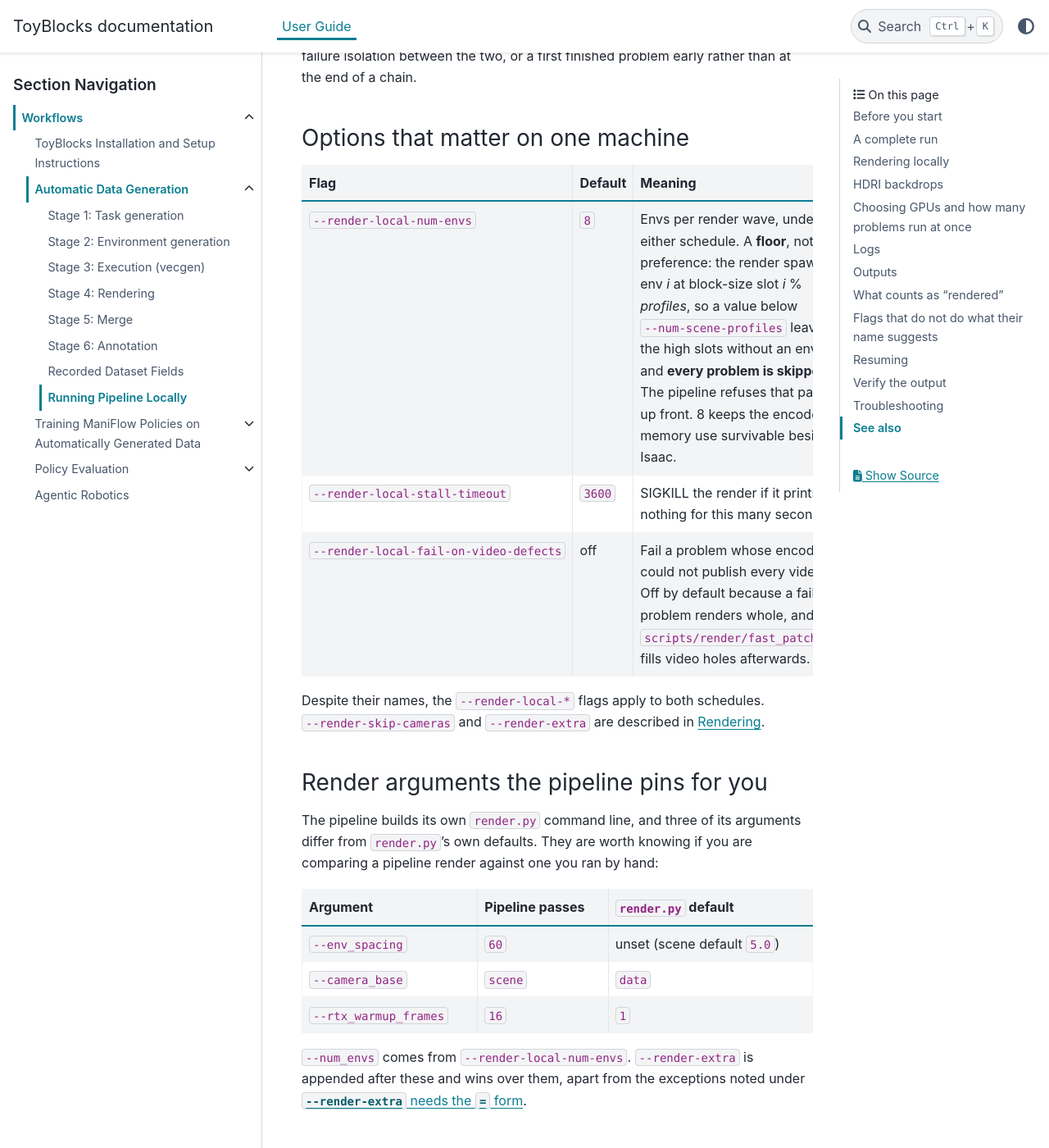
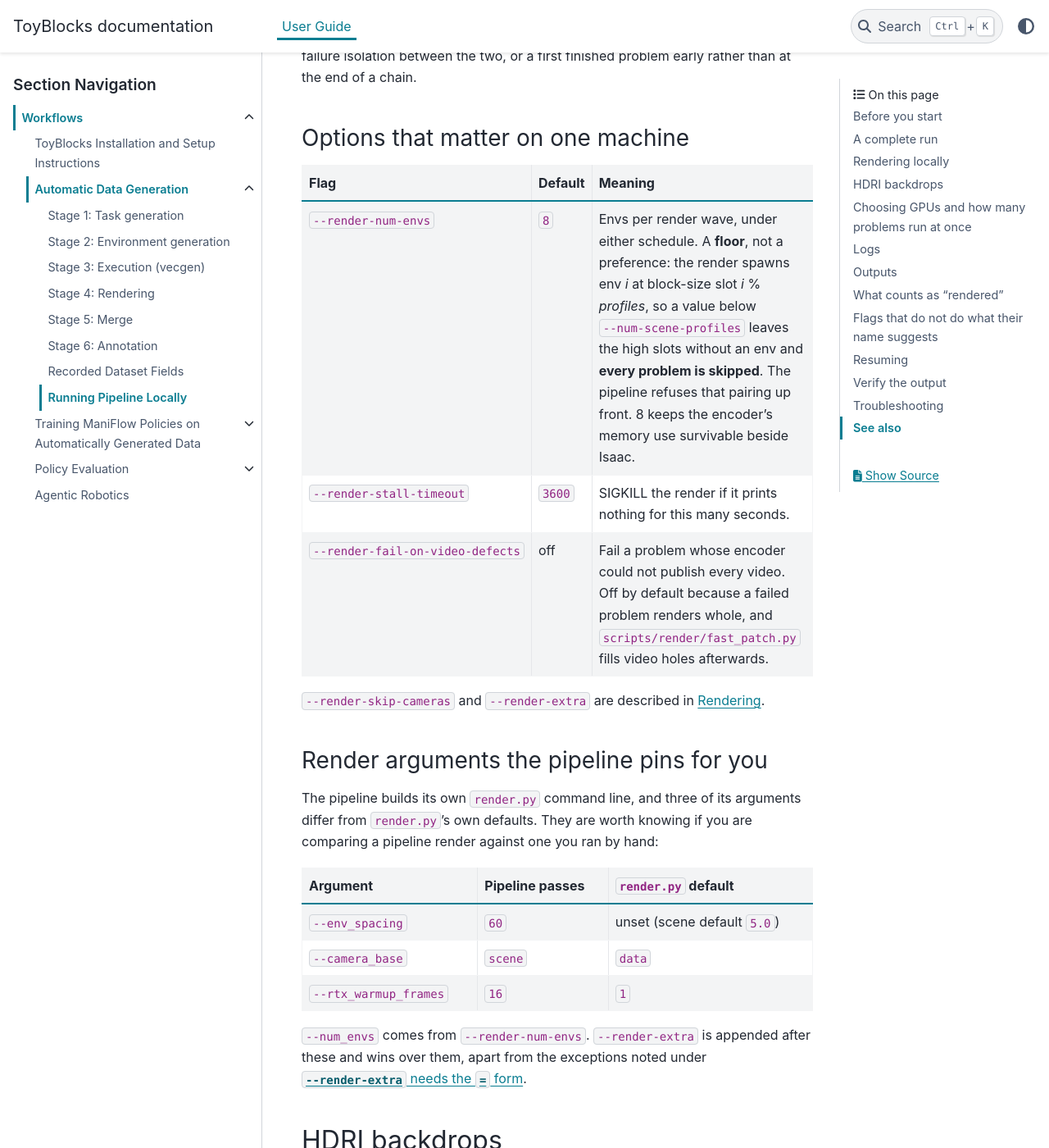
Before and after one commit to allenai/ToyBlocks, a Sphinx documentation site: the page built from docs/source/user_guide/workflows/datagen/local.md, in a window 1280 px wide and 1400 px high, scrolled down 4777 px. Shown: the whole window at 82% size. Built offline with Sphinx 7.4.7 and the PyData theme 0.15.4, drawn with Linux system fonts in a browser that asks for light colours; some of the changed text lies outside the part shown.

Commit message:
datagen: drop the misleading local prefix from the render flags

```diff
--- a/docs/source/user_guide/workflows/datagen/local.md
+++ b/docs/source/user_guide/workflows/datagen/local.md
@@ -166,11 +166,10 @@ between the two, or a first finished problem early rather than at the end of a c
 
 | Flag | Default | Meaning |
 |---|---|---|
-| `--render-local-num-envs` | `8` | Envs per render wave, under either schedule. A **floor**, not a preference: the render spawns env *i* at block-size slot *i* % *profiles*, so a value below `--num-scene-profiles` leaves the high slots without an env and **every problem is skipped**. The pipeline refuses that pairing up front. 8 keeps the encoder's memory use survivable beside Isaac. |
-| `--render-local-stall-timeout` | `3600` | SIGKILL the render if it prints nothing for this many seconds. |
-| `--render-local-fail-on-video-defects` | off | Fail a problem whose encoder could not publish every video. Off by default because a failed problem renders whole, and `scripts/render/fast_patch.py` fills video holes afterwards. |
+| `--render-num-envs` | `8` | Envs per render wave, under either schedule. A **floor**, not a preference: the render spawns env *i* at block-size slot *i* % *profiles*, so a value below `--num-scene-profiles` leaves the high slots without an env and **every problem is skipped**. The pipeline refuses that pairing up front. 8 keeps the encoder's memory use survivable beside Isaac. |
+| `--render-stall-timeout` | `3600` | SIGKILL the render if it prints nothing for this many seconds. |
+| `--render-fail-on-video-defects` | off | Fail a problem whose encoder could not publish every video. Off by default because a failed problem renders whole, and `scripts/render/fast_patch.py` fills video holes afterwards. |
 
-Despite their names, the `--render-local-*` flags apply to both schedules.
 `--render-skip-cameras` and `--render-extra` are described in [Rendering](render.md).
 
 ### Render arguments the pipeline pins for you
@@ -185,7 +184,7 @@ against one you ran by hand:
 | `--camera_base` | `scene` | `data` |
 | `--rtx_warmup_frames` | `16` | `1` |
 
-`--num_envs` comes from `--render-local-num-envs`. `--render-extra` is appended after these and
+`--num_envs` comes from `--render-num-envs`. `--render-extra` is appended after these and
 wins over them, apart from the exceptions noted under
 [`--render-extra` needs the `=` form](#troubleshooting).
 
@@ -236,7 +235,7 @@ at the end, and the next stage works with the problems that succeeded.
 
 ### How much fits
 
-Measured on one RTX 5090 (32,607 MiB) at `--render-local-num-envs 8`:
+Measured on one RTX 5090 (32,607 MiB) at `--render-num-envs 8`:
 
 | | peak VRAM | peak GPU util | mean util while busy |
 |---|---|---|---|
```
Also changed, not shown: docs/source/user_guide/workflows/datagen/render.md (+4 -5 lines), 4 other files.
